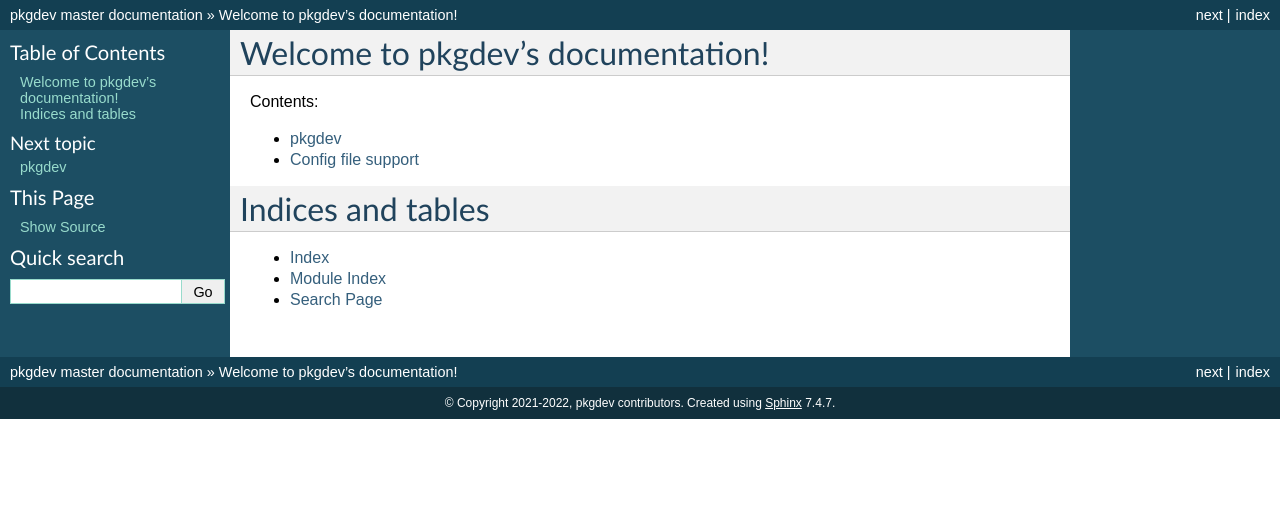
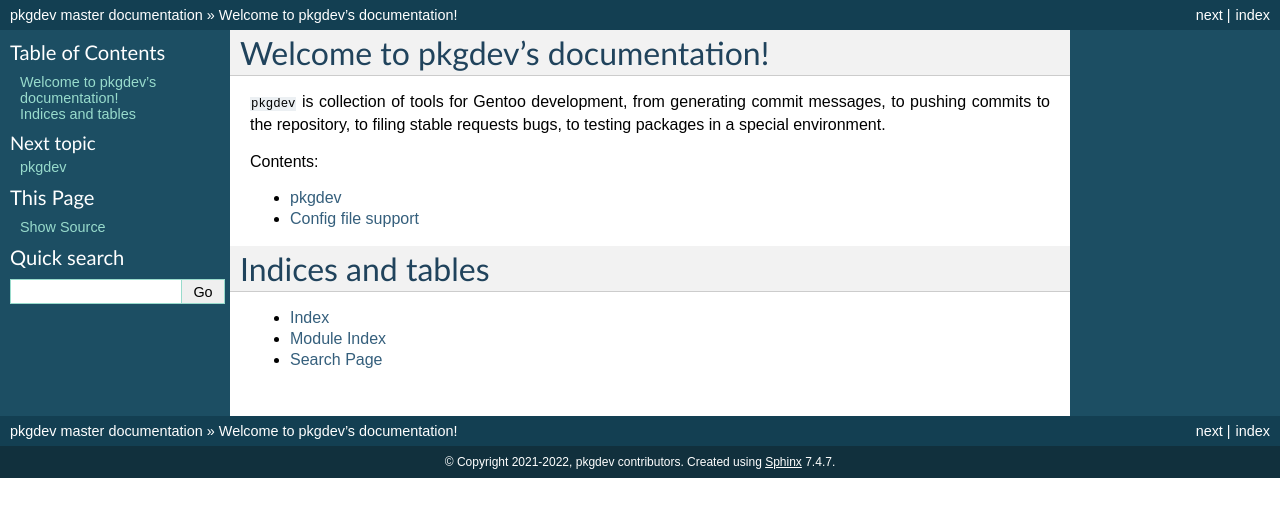
Before and after one commit to pkgcore/pkgdev, a Sphinx documentation site: the page built from doc/index.rst, in a window 1280 px wide. Shown: the top 517 px of the page. Built offline with Sphinx 7.4.7, drawn with Linux system fonts in a browser that asks for light colours; pages that are not in the unit, such as notebooks, are missing from menus.

Commit message:
docs: add some explanation to main page
Signed-off-by: Arthur Zamarin <arthurzam@gentoo.org>

```diff
--- a/doc/index.rst
+++ b/doc/index.rst
@@ -1,5 +1,9 @@
 Welcome to pkgdev's documentation!
 ==================================
+
+``pkgdev`` is collection of tools for Gentoo development, from generating
+commit messages, to pushing commits to the repository, to filing stable
+requests bugs, to testing packages in a special environment.
 
 Contents:
 
--- /dev/null
+++ b/doc/news.rst
@@ -0,0 +1 @@
+../NEWS.rst
```
Also changed, not shown: other parts of doc/index.rst (+1 -0 lines).
